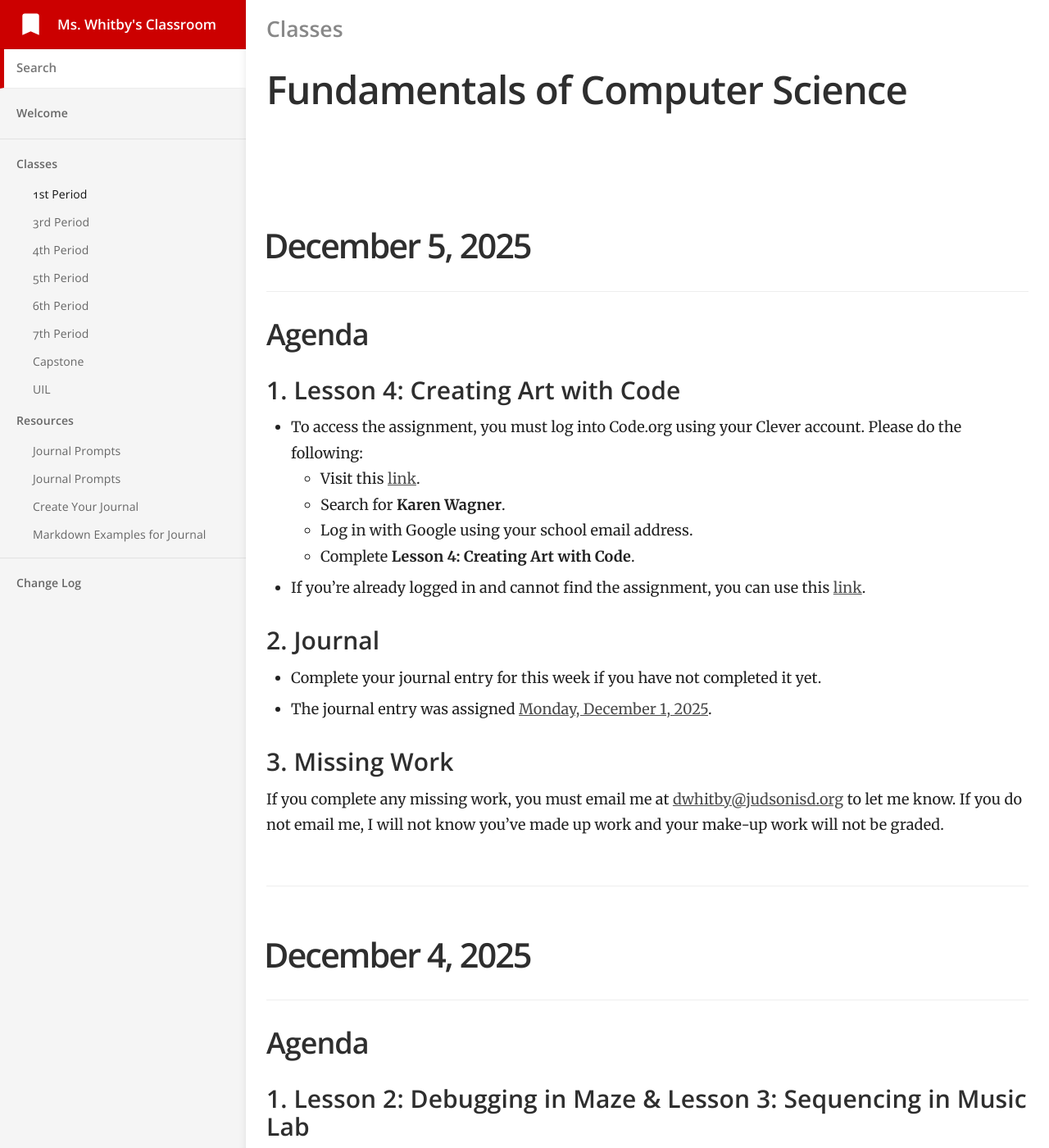
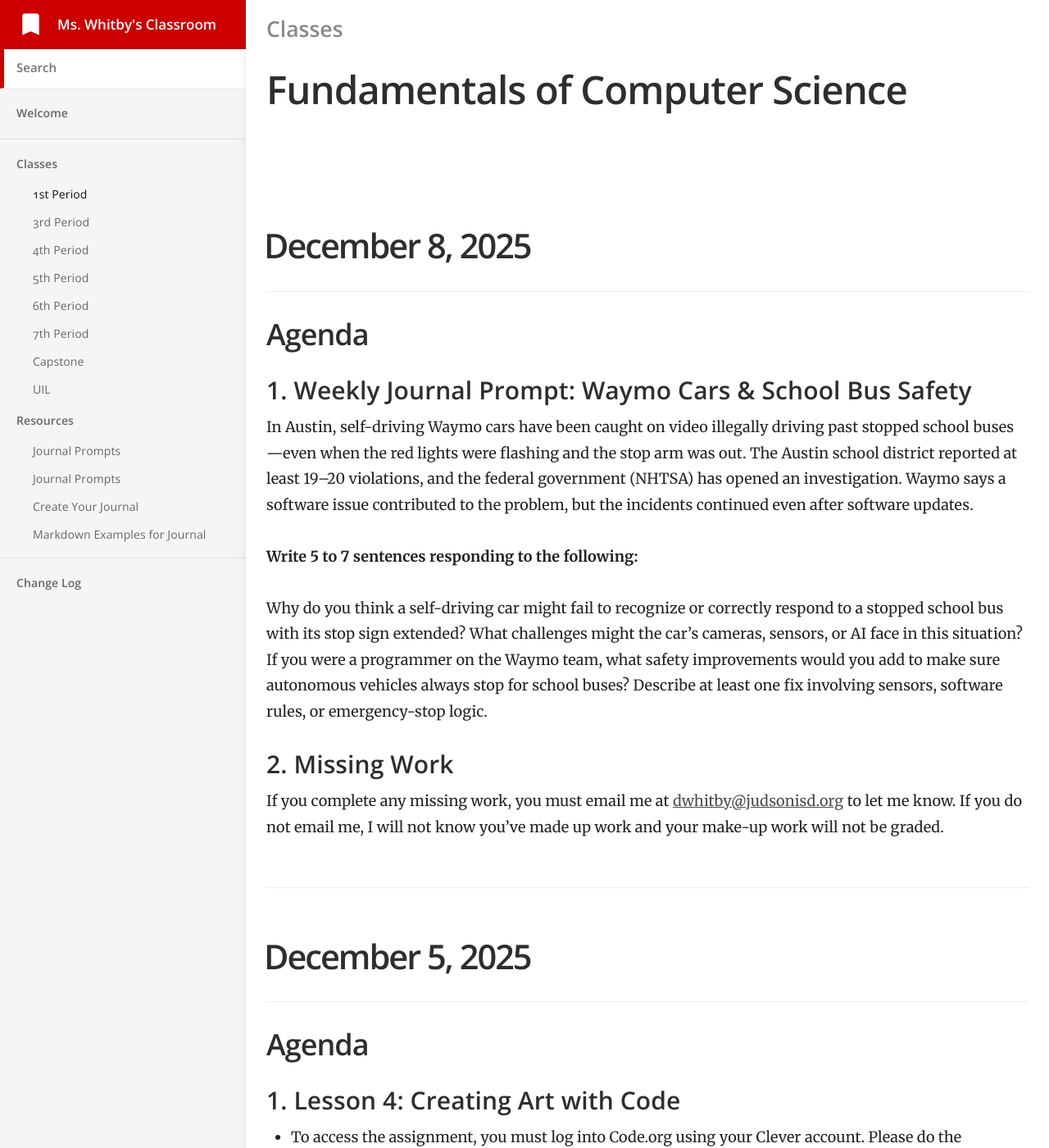
Before and after one commit to mswhitby/classroom, a Jekyll site: the page built from _docs/classes/1st.md, in a window 1280 px wide and 1400 px high. Shown: the whole window at 82% size. Built offline with Jekyll 4.4.1, drawn with Linux system fonts in a browser that asks for light colours.

Commit message:
Updated journals

```diff
--- a/_docs/classes/1st.md
+++ b/_docs/classes/1st.md
@@ -4,6 +4,24 @@ subtitle: Fundamentals of Computer Science
 category: Classes
 order: 1
 ---
+
+# December 8, 2025
+
+## Agenda
+
+### 1. Weekly Journal Prompt: Waymo Cars & School Bus Safety
+
+In Austin, self-driving Waymo cars have been caught on video illegally driving past stopped school buses—even when the red lights were flashing and the stop arm was out. The Austin school district reported at least 19–20 violations, and the federal government (NHTSA) has opened an investigation. Waymo says a software issue contributed to the problem, but the incidents continued even after software updates.
+
+**Write 5 to 7 sentences responding to the following:**
+
+Why do you think a self-driving car might fail to recognize or correctly respond to a stopped school bus with its stop sign extended? What challenges might the car’s cameras, sensors, or AI face in this situation? If you were a programmer on the Waymo team, what safety improvements would you add to make sure autonomous vehicles always stop for school buses? Describe at least one fix involving sensors, software rules, or emergency-stop logic.
+
+### 2. Missing Work
+
+If you complete any missing work, you must email me at <dwhitby@judsonisd.org> to let me know. If you do not email me, I will not know you've made up work and your make-up work will not be graded.
+
+----
 
 # December 5, 2025
 
```
Also changed, not shown: _docs/classes/3rd.md (+18 -0 lines), _docs/classes/7th.md (+18 -0 lines).
